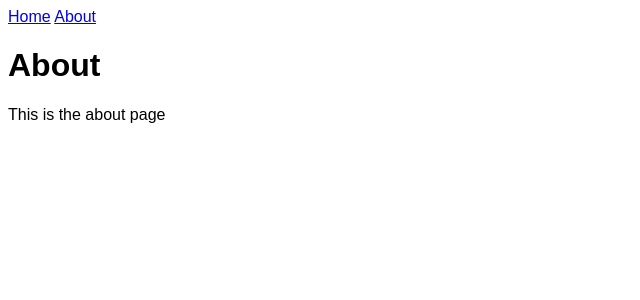
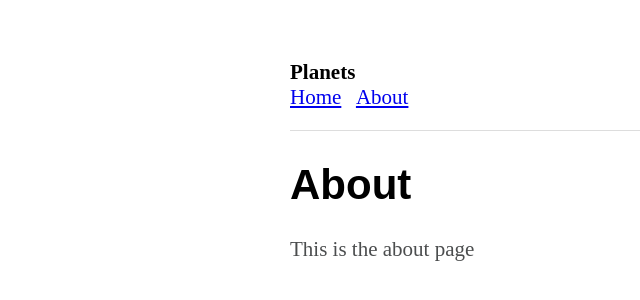
Before and after one commit to ffub/space-habitats, a Jekyll site: the page built from about.markdown, in a window 1280 px wide. Shown: the top 300 px of the page, without its empty margins (0-640 px from the left). Built offline with Jekyll 4.4.1, drawn with Linux system fonts in a browser that asks for light colours.

Commit message:
Updated Type and 6 other files

```diff
--- a/_includes/header.html
+++ b/_includes/header.html
@@ -1,9 +1,17 @@
 {% assign pages = site.pages | sort: 'position' %}
+
+<div class="header">
+
+  <div class="header__name">{{site.title}}</div>
 
   <div class="primary-nav">
     <nav class="primary-nav__inside">
       {% for page in pages %}
+        {% unless page.exclude %}
           <a class="primary-nav__item" href="{{page.url}}">{{page.title}}</a>
+        {% endunless %}
       {% endfor %}
     </nav>
   </div>
+
+</div>
--- a/_layouts/default.html
+++ b/_layouts/default.html
@@ -12,27 +12,23 @@
     <script>try{Typekit.load({ async: true });}catch(e){}</script>
 
     <!-- Styles -->
-    <link href="/assets/styles.css">
-
-    <style>
-
-    body {
-      font-family: "jaf-bernina-sans", sans-serif;
-    }
-
-    </style>
+    <link rel="stylesheet" href="/assets/styles.css">
 
   </head>
 
   <body>
 
-    <div class="header">
+    <div class="page">
 
-      {% include header.html %}
+      <div class="header">
+
+        {% include header.html %}
+
+      </div>
+
+      {{content}}
 
     </div>
-
-    {{content}}
 
   </body>
 
--- /dev/null
+++ b/_sass/_page.scss
@@ -0,0 +1,35 @@
+body {
+  margin: 60px;
+  text-align: center;
+}
+
+.page {
+  max-width: 700px;
+  text-align: left;
+  margin: 0 auto;
+}
+
+
+// Header
+
+.header__name {
+  font-weight: bold;
+  color: black;
+}
+
+.primary-nav {
+  padding-bottom: 20px;
+  margin-bottom: 30px;
+  border-bottom: 1px solid #ddd;
+}
+
+.primary-nav__item {
+  margin-right: 0.5em;
+}
+
+// Page list
+
+.post__date {
+  float: right;
+  color: gray;
+}
--- /dev/null
+++ b/_sass/_type.scss
@@ -0,0 +1,10 @@
+body {
+  font-family: "source-serif-pro", serif;
+  font-size: 21px;
+  color: hsl(200, 2%, 30%);
+}
+
+h1, h2, h3 {
+  font-family: "jaf-bernino-sans", sans-serif;
+  color: black;
+}
--- a/assets/styles.scss
+++ b/assets/styles.scss
@@ -1,4 +1,7 @@
 ---
+exclude: true
 ---
 
 @import "normalize";
+@import "type";
+@import "page";
```
Also changed, not shown: _includes/post_list.html (added, +12 -0 lines), _layouts/home.html (+2 -5 lines). Lines whose indentation alone changed are shown as unchanged.
